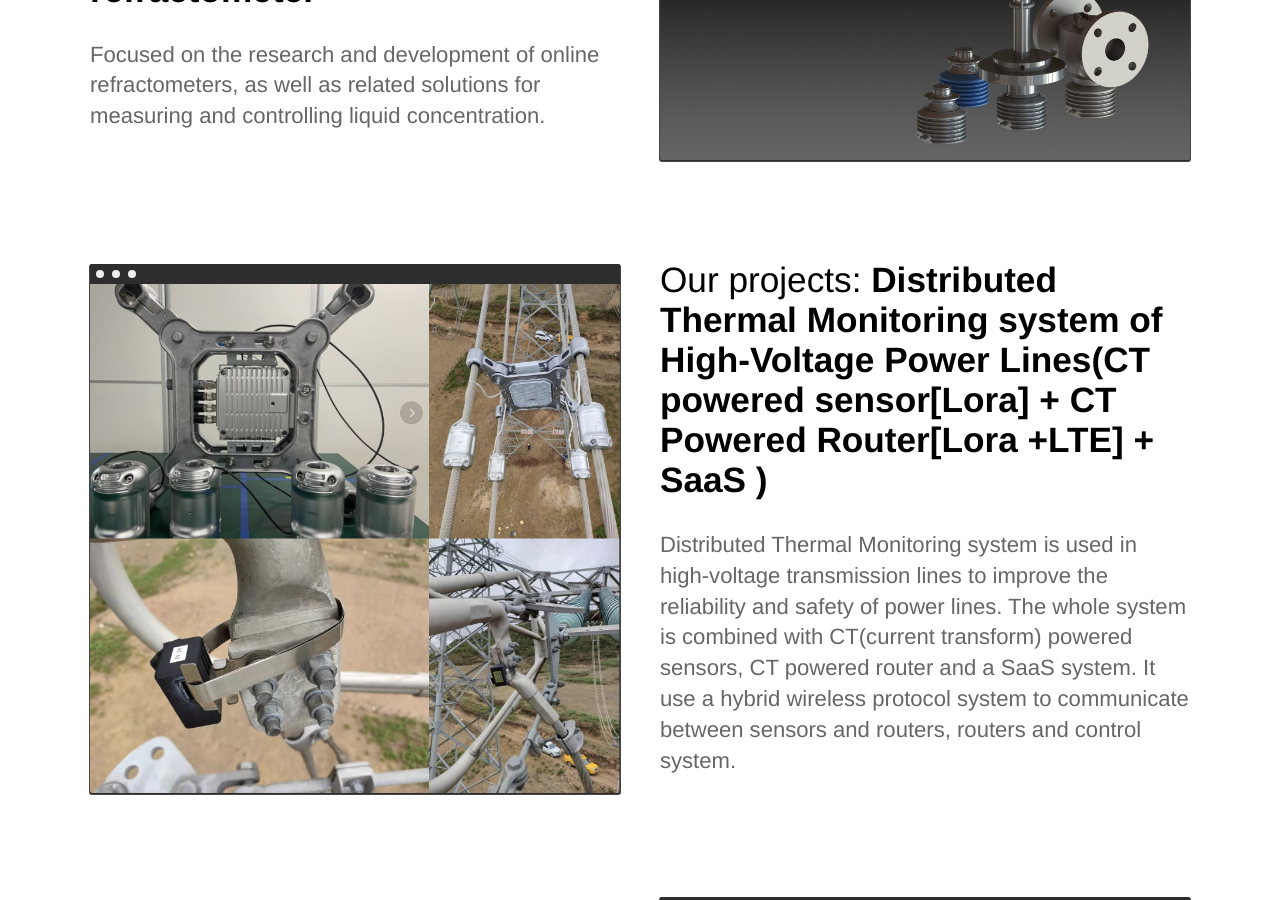
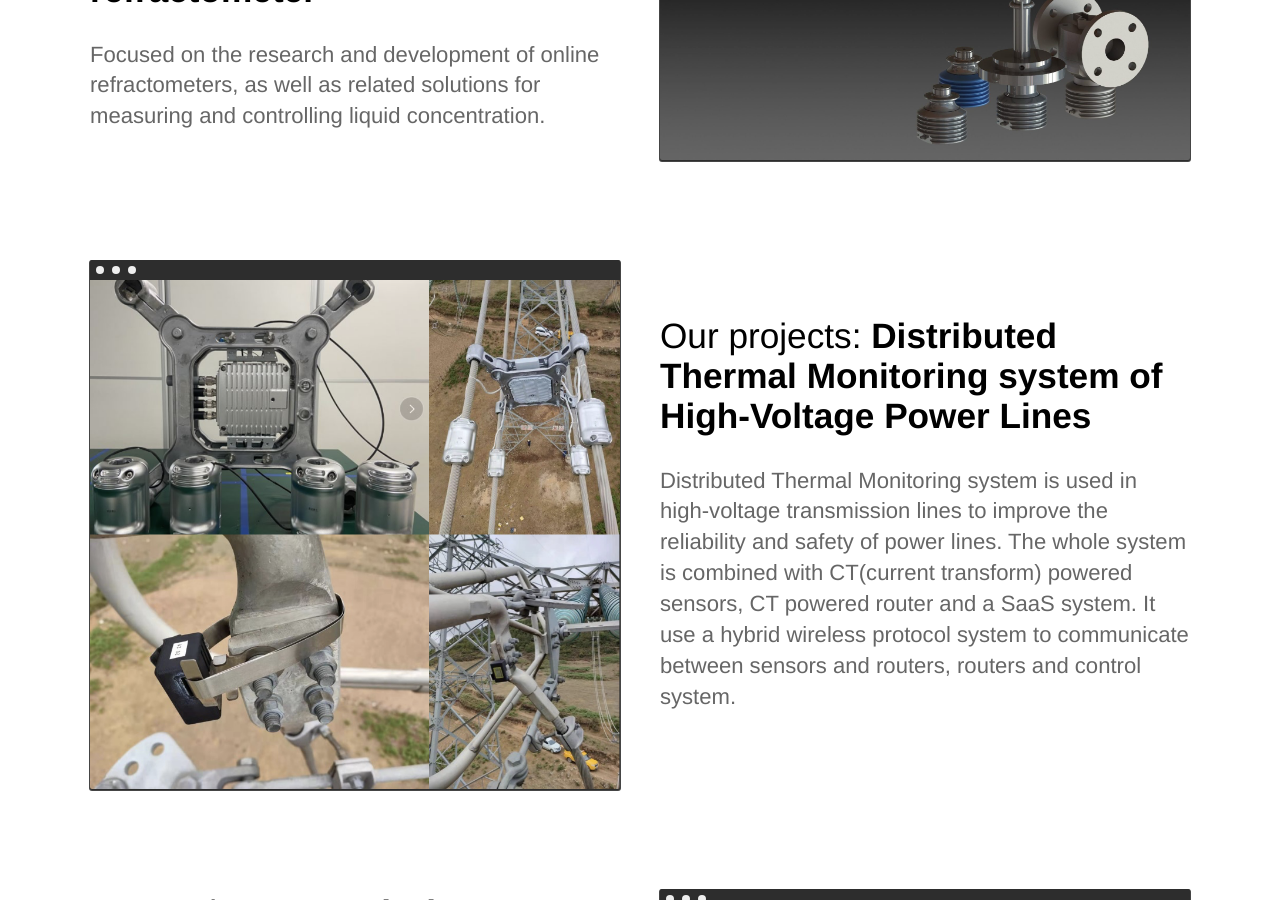
Before and after one commit to omniedgeio/omniedgeio.github.io, a Jekyll site: the page built from index.html, in a window 1280 px wide and 900 px high, scrolled down 1573 px. Built offline with Jekyll 4.4.1, drawn with Linux system fonts in a browser that asks for light colours.

Commit message:
add yifan and CT

```diff
--- a/index.html
+++ b/index.html
@@ -54,7 +54,7 @@ description: Turn your technology into product fast.
 	<section id="CT">
 		<div class="container flex">
 			<div class="text editable">
-				<h2>Our projects: <strong> Distributed Thermal Monitoring system of High-Voltage Power Lines(CT powered sensor[Lora] + CT Powered Router[Lora +LTE] + SaaS ) </strong> </h2>
+				<h2>Our projects: <strong> Distributed Thermal Monitoring system of High-Voltage Power Lines</strong> </h2>
 				<p>Distributed Thermal Monitoring system is used in high-voltage transmission lines to improve the reliability and safety of power lines. The whole system is combined with CT(current transform) powered sensors, CT powered router and a SaaS system.
 				It use a hybrid wireless protocol system to communicate between sensors and routers, routers and control system.   </p>
 			</div>
```
